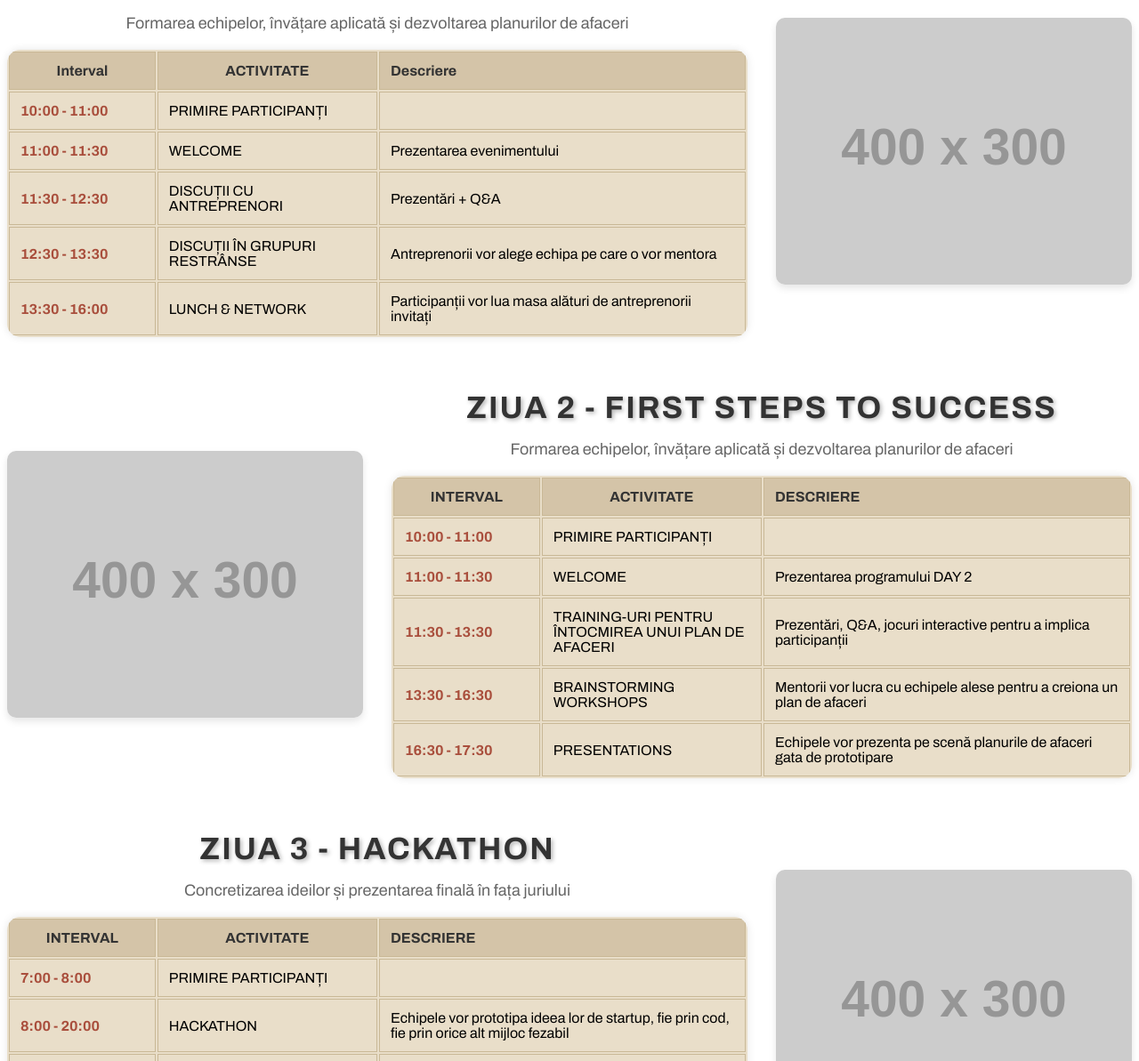
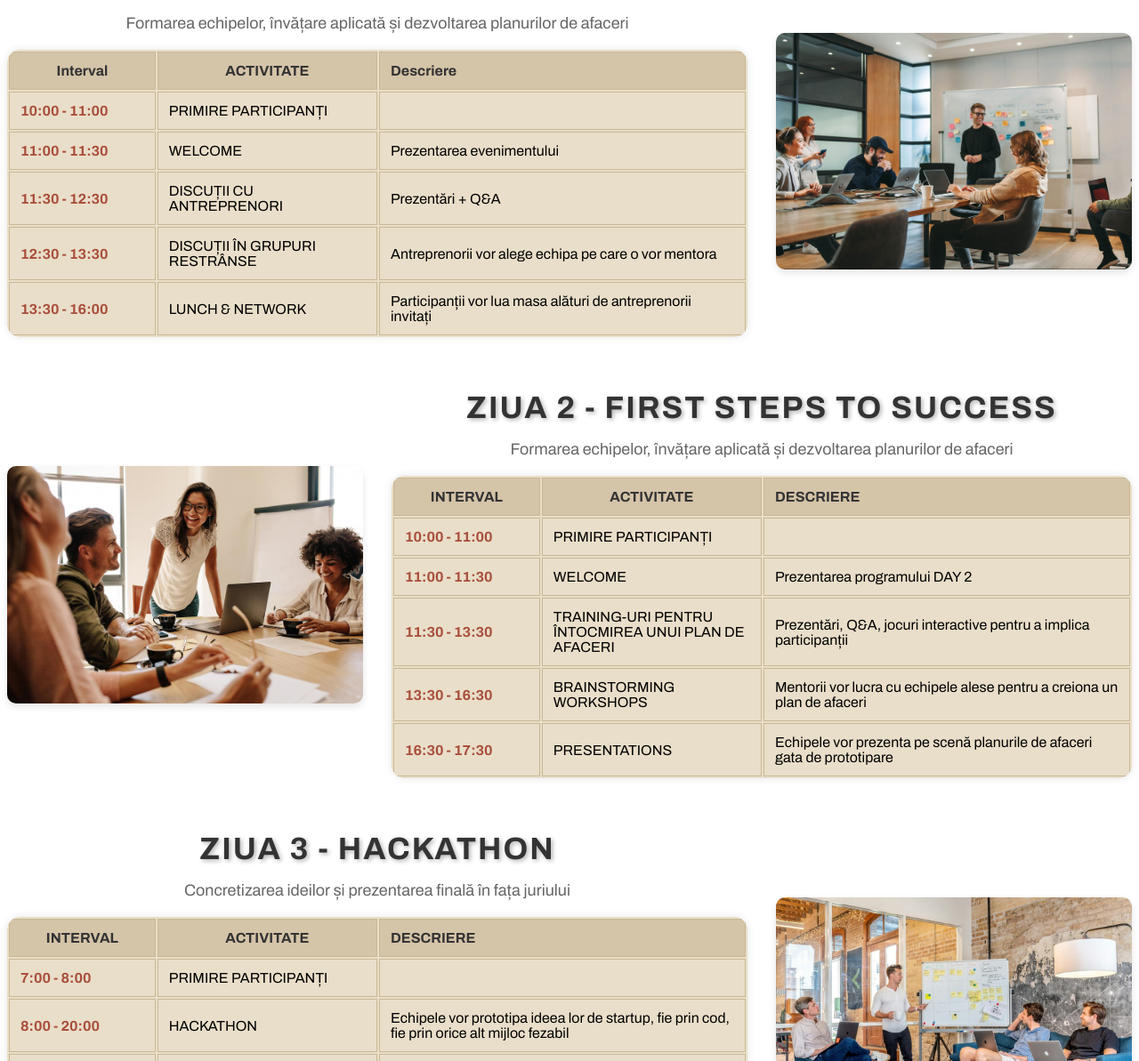
Before and after one commit to AlexAndrei18/start-me-up, a website: page public/evenimente.html in a window 1280 px wide. Shown: the part 287-1480 px from the top of the page at 89% size. Drawn offline with Linux system fonts and the light colour scheme; placeholder pictures from the web are drawn by us.

Commit message:
am schimbat pozele de pe pagina de evenimente

```diff
--- a/public/evenimente.html
+++ b/public/evenimente.html
@@ -19,7 +19,7 @@
                         </a>
                     </th>
                     <th>
-                        <a href="galerie.html" class="nav-link">
+                        <a href="pechipa.html" class="nav-link">
                             <h3>📽Galerie</h3>
                         </a>
                     </th>
@@ -112,11 +112,11 @@
                 </tbody>
             </table>
                 </div>
-                <img src="https://placehold.co/400x300" alt="Day 1 Image" class="orar-image">
+                <img src="./assets/day1.jpg" alt="Day 1 Image" class="orar-image">
             </div>
 
             <div class="container">
-                <img src="https://placehold.co/400x300" alt="Day 2 Image" class="orar-image">
+                <img src="./assets/day2.jpg" alt="Day 2 Image" class="orar-image">
                 <div class="orar-content">
                     <h2 class="titlu-zi">Ziua 2 - First Steps to Success</h2>
                     <p class="subtitlu-zi">
@@ -228,9 +228,10 @@
                 </tbody>
             </table>
                 </div>
-                <img src="https://placehold.co/400x300" alt="Day 3 Image" class="orar-image">
+                <img src="./assets/day3.jpg" alt="Day 3 Image" class="orar-image">
             </div>
         </div>
+        <a href="#" > <img src="./assets/rocket.png" id="img"> </a>
     </main>
     <style>
 
```
Also changed, not shown: public/formular.html (+1 -3 lines), public/assets/day1.jpg (added), public/assets/day2.jpg (added), public/assets/day3.jpg (added).
